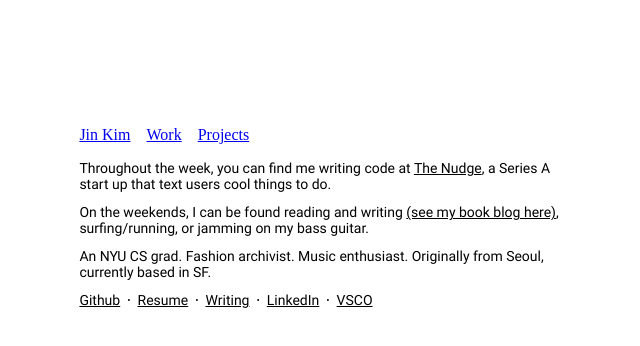
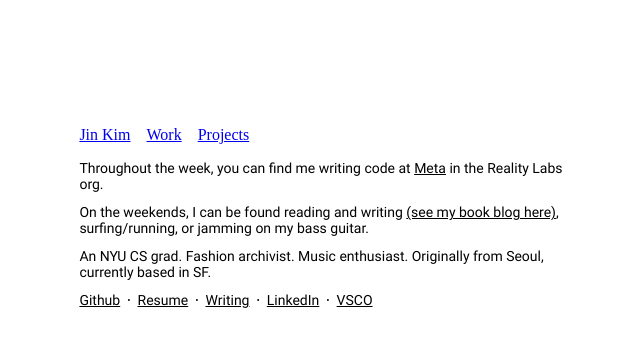
Before and after one commit to jinsung-kim/react-personal-homepage, a React (Create React App) app: page / in a window 1280 px wide. Shown: the top 346 px of the page, without its empty margins (55-695 px from the left). Built offline with nearby package versions, Linux system fonts and the light colour scheme.

Commit message:
Update with Meta stuff

```diff
--- a/src/pages/Home.jsx
+++ b/src/pages/Home.jsx
@@ -33,9 +33,9 @@ export default function Home() {
         <div className="desc-label">
           Throughout the week, you can find me writing code at{' '}
           <a href="https://www.nudgetext.com" target="_blank" rel="noreferrer">
-            The Nudge
+            Meta
           </a>
-          , a Series A start up that text users cool things to do.
+          {" "}in the Reality Labs org.
         </div>
 
         <div className="desc-label">
--- a/src/pages/Work.jsx
+++ b/src/pages/Work.jsx
@@ -22,10 +22,15 @@ const ACADEMIC_PUBLICATIONS = [
 
 const WORK_EXPERIENCES = [
   {
+    redirectTo: 'https://tech.facebook.com/reality-labs/',
+    title: 'Meta',
+    subtitle: 'Currently working on cutting edge technology in Reality Labs'
+  },
+  {
     redirectTo: 'https://www.nudgetext.com',
     title: 'The Nudge',
     subtitle:
-      'Currently building out texting services, map features, and internal tools',
+      'Built out texting services, map features, and internal tools',
   },
   {
     redirectTo:
```
